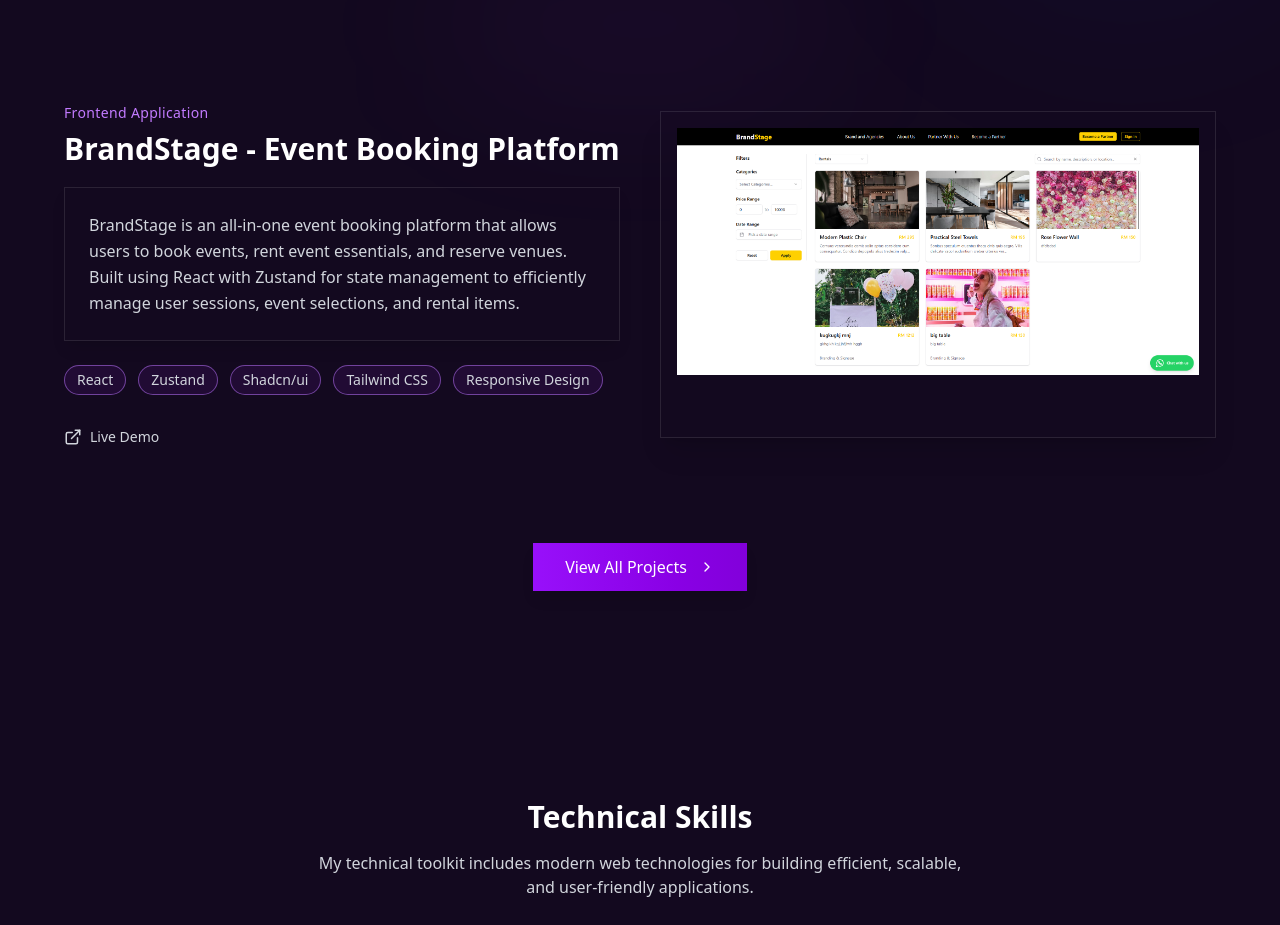
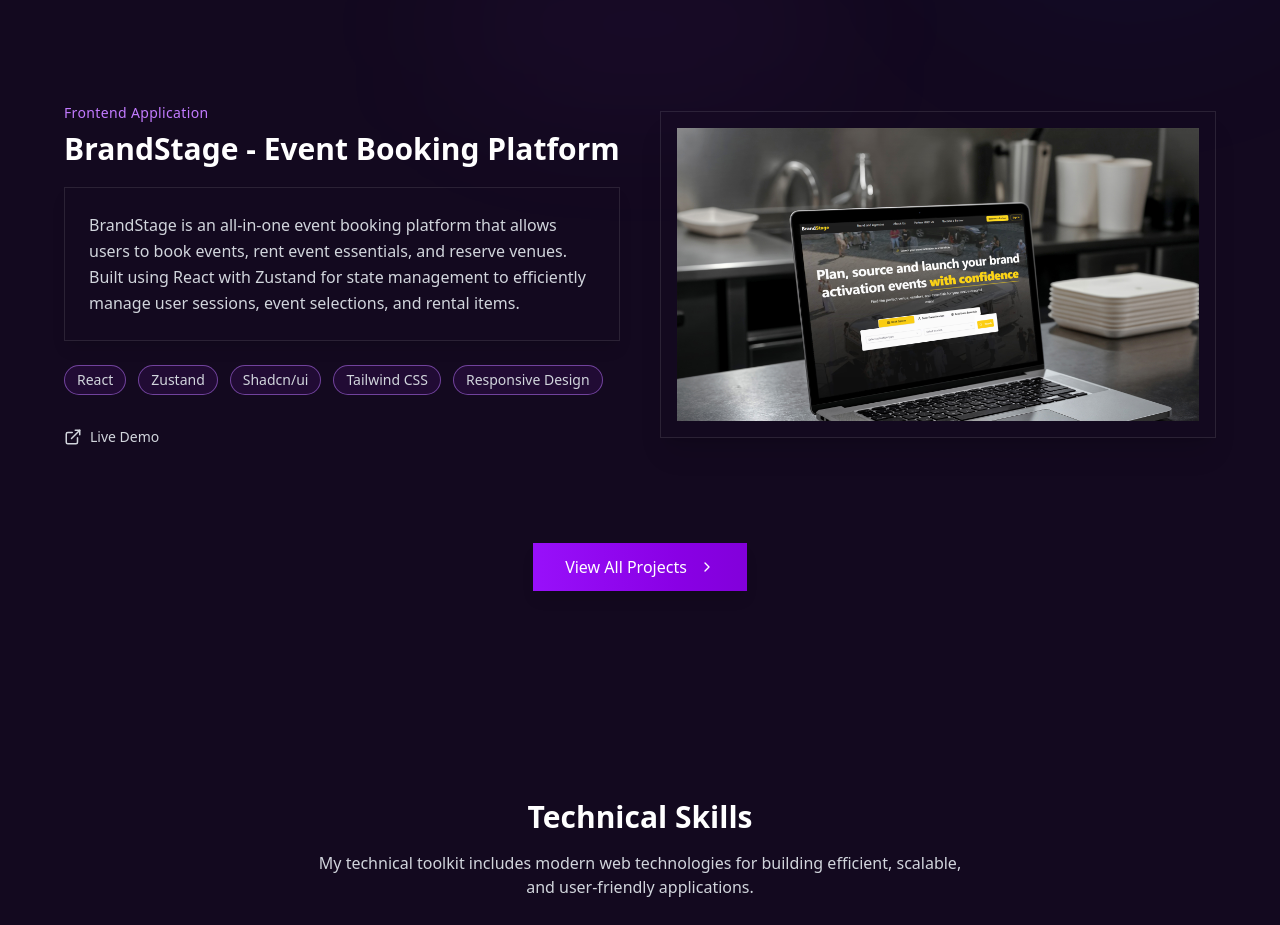
Before and after one commit to bimal009/PortfolioMain, a Next.js app: page / in a window 1280 px wide. Shown: the part 1960-2885 px from the top of the page. Built offline with nearby package versions, Linux system fonts and the light colour scheme.

Commit message:
Update image source for BrandStage project in ProjectShowcase component and remove outdated project3.png file.

```diff
--- a/components/ProjectShowcase.tsx
+++ b/components/ProjectShowcase.tsx
@@ -138,14 +138,14 @@ const FeaturedProjects = () => {
                 "Neon PostgreSQL",
                 "Drizzle ORM"
             ],
-            liveUrl: "https://urbanauranp.vercel.app", // Replace with your live URL
+            liveUrl: "https://urbanauranp.vercel.app",
             category: "Frontend Application"
         },
         {
             title: "BrandStage - Event Booking Platform",
             slug: "brandstage-event-booking",
             description: "BrandStage is an all-in-one event booking platform that allows users to book events, rent event essentials, and reserve venues. Built using React with Zustand for state management to efficiently manage user sessions, event selections, and rental items.",
-            imageSrc: "/project3.png", // Replace with your project image here
+            imageSrc: "/project3.jpg",
             technologies: [
                 "React",
                 "Zustand",
```
Also changed, not shown: public/project3.jpg (added), public/project3.png (deleted).
